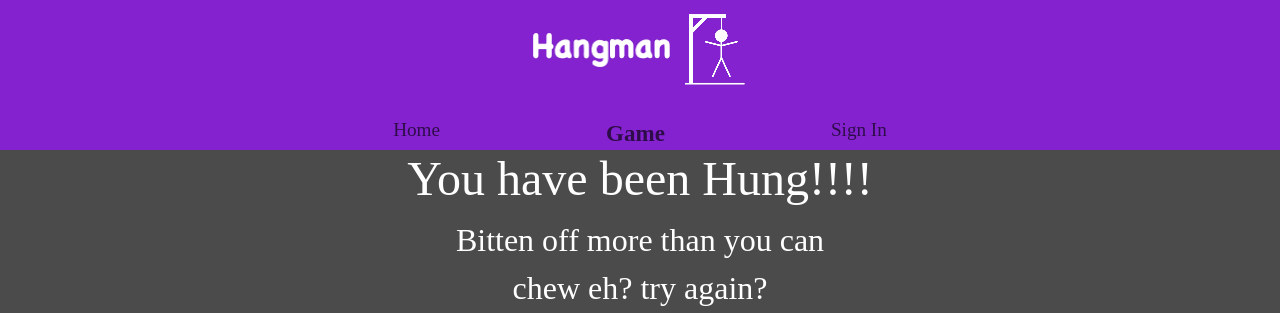
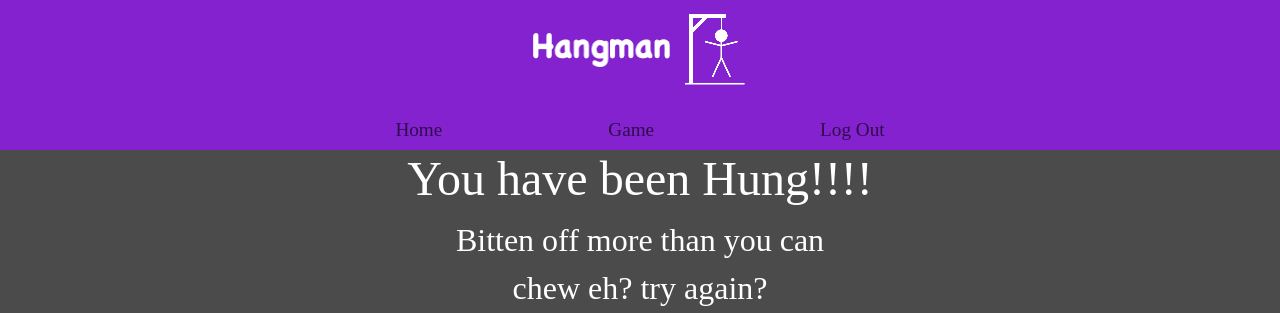
Before and after one commit to Tropicalbunny/FLASK, a Flask app: page /fail in a window 1280 px wide. Shown: the top 313 px of the page. Run offline with Flask 3, Linux system fonts and the light colour scheme; a user stored in the database is signed in; some libraries are stand-ins or nearby versions; some web fonts are replaced.

Commit message:
updated nav bar for log in and out

```diff
--- a/templates/base.html
+++ b/templates/base.html
@@ -28,15 +28,27 @@
                 <nav class="navbar navbar-expand">
                     <div class=" navbar-collapse collapse" id="navbarSupportedContent">
                         <ul class="navbar-nav mr-auto" id="menu-container">
+                            {% if session.user %}
+                                <li class="nav-item ">
+                                    <a class="nav-link small-screen link-hover" href="{{url_for('profile', username=session['user'])}}">Home</a>
+                                </li>
+                                <li class="nav-item navspacing">
+                                    <a class="nav-link small-screen link-hover" href="/gameboard">Game</a>
+                                </li>
+                                <li class="nav-item ">
+                                    <a class="nav-link small-screen link-hover" href="{{url_for('logout')}}">Log Out</a>
+                                </li>
+                            {% else %}
                                 <li class="nav-item ">
                                     <a class="nav-link small-screen link-hover" href="/">Home</a>
                                 </li>
                                 <li class="nav-item navspacing">
-                                <a class="nav-link small-screen activesheet link-hover" href="/gameboard">Game</a>
+                                    <a class="nav-link small-screen  link-hover" href="/gameboard">Game</a>
                                 </li>
                                 <li class="nav-item ">
                                     <a class="nav-link small-screen link-hover" href="{{url_for('login')}}">Sign In</a>
                                 </li>
+                            {% endif %}
                         </ul>
                     </div>
                 </nav>
```
Lines whose indentation alone changed are shown as unchanged.
